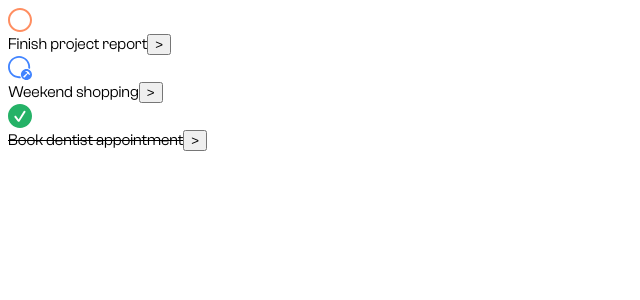
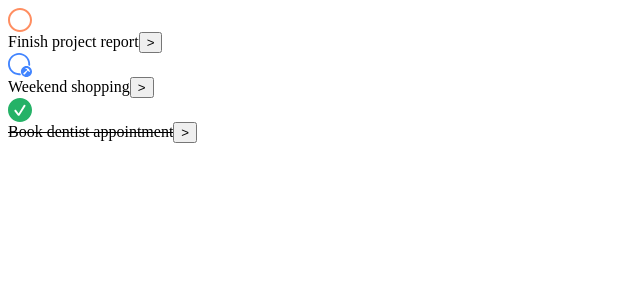
Before and after one commit to jermgn/TaskForge, a Vue app: page / in a window 1280 px wide. Shown: the top 300 px of the page, without its empty margins (0-640 px from the left). Built offline with nearby package versions, Linux system fonts and the light colour scheme.

Commit message:
fix(assets): remove font and style.scss

```diff
--- a/src/assets/styles/style.scss
+++ /dev/null
@@ -1,18 +0,0 @@
-@font-face {
-  font-family: 'ClashGrotesk';
-  src: url('@/assets/fonts/ClashGrotesk-Variable.ttf') format('truetype');
-  font-weight: 100 900;
-  font-style: normal;
-  font-display: swap;
-}
-
-:root {
-  font-family: 'ClashGrotesk', system-ui, Avenir, Helvetica, Arial, sans-serif;
-  line-height: 1.5;
-  font-weight: 400;
-
-  font-synthesis: none;
-  text-rendering: optimizeLegibility;
-  -webkit-font-smoothing: antialiased;
-  -moz-osx-font-smoothing: grayscale;
-}
--- a/src/main.ts
+++ b/src/main.ts
@@ -1,6 +1,5 @@
 import { createApp } from 'vue'
 import { createPinia } from 'pinia'
-import '@/assets/styles/style.scss'
 import App from './App.vue'
 
 const pinia = createPinia()
```
Also changed, not shown: src/assets/fonts/ClashGrotesk-Variable.ttf (deleted).
